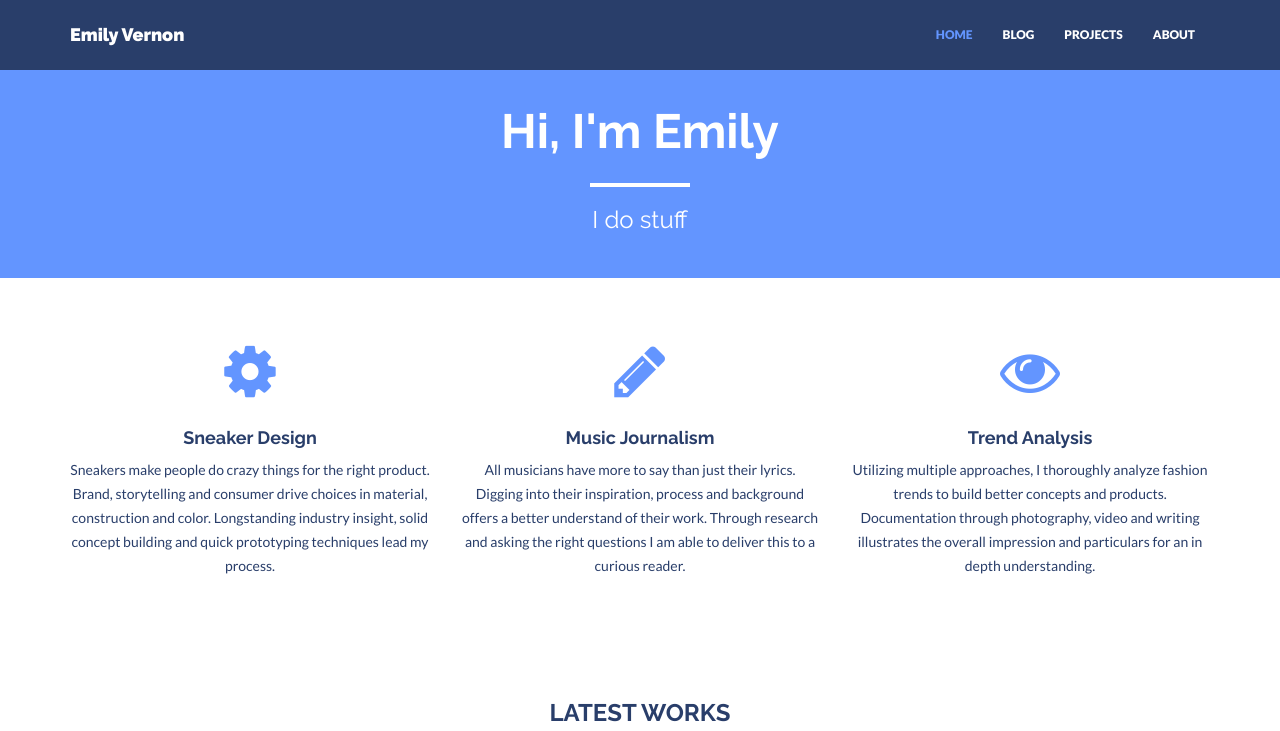
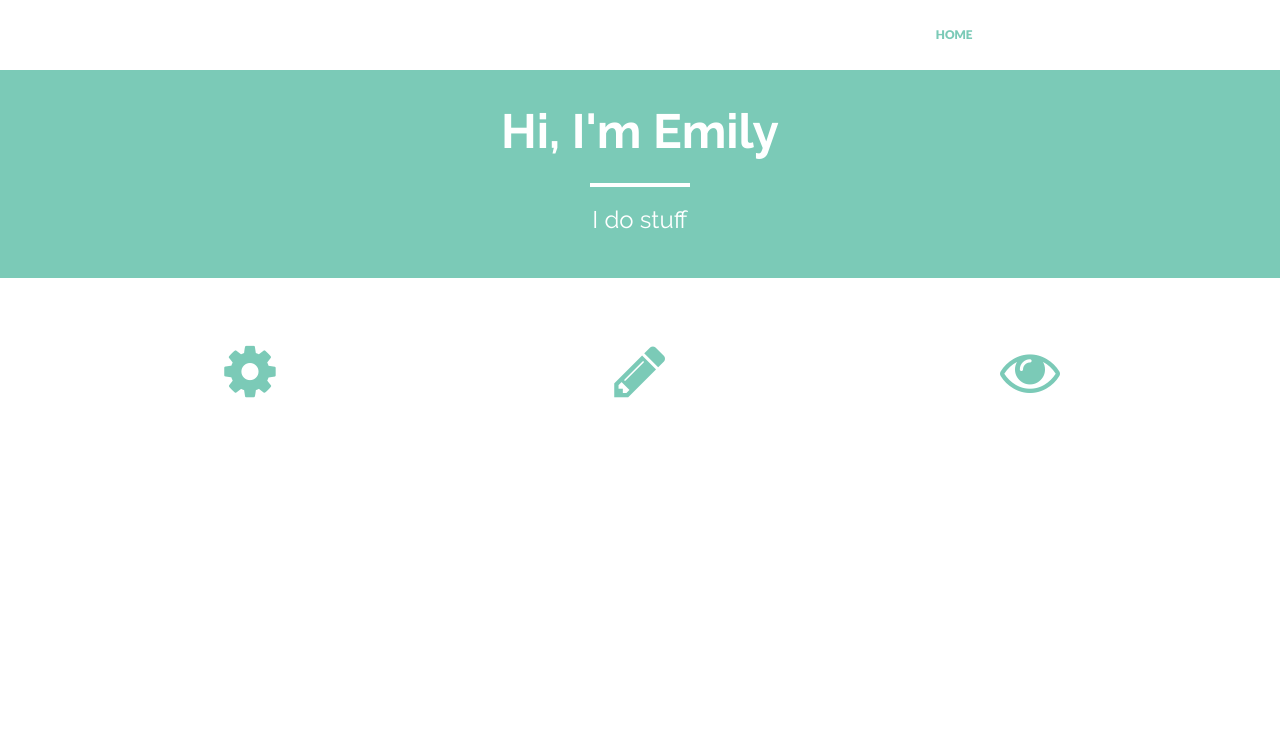
Before and after one commit to emilygv/emilyvernon.com, a Jekyll site: the page built from index.html, in a window 1280 px wide and 1400 px high. Shown: the top 731 px of the window. Built offline with Jekyll 4.4.1, drawn with Linux system fonts in a browser that asks for light colours; nearby versions of some CDN libraries; grey boxes are pictures that could not be loaded.

Commit message:
Update _config.yml

```diff
--- a/_config.yml
+++ b/_config.yml
@@ -13,9 +13,9 @@
 # excerpt_separator: <!--more--> #use this in posts to define how long the excerpt of the post (that is shown on the Blog page) is
 
 colors:  #in hex code if not noted else
-  primary: "#6395ff" #"#F70031"
-  primary_rgb: "99,149,255" #"247,0,49" #rgb of the primary. Needed in some places for the transparency effect.
-  secondary: "#293e6a" #"#33004D"
+  primary: "#7bcab7" #"#F70031"
+  primary_rgb: "123,202,183" #"247,0,49" #rgb of the primary. Needed in some places for the transparency effect.
+  secondary: "#ffffff" #"#33004D"
   link: "#428bca"
   link_hover: "#01b2fe"
   footer_heading: "#ffffff"
```
